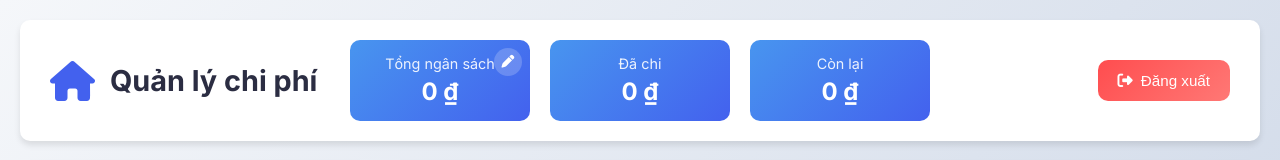
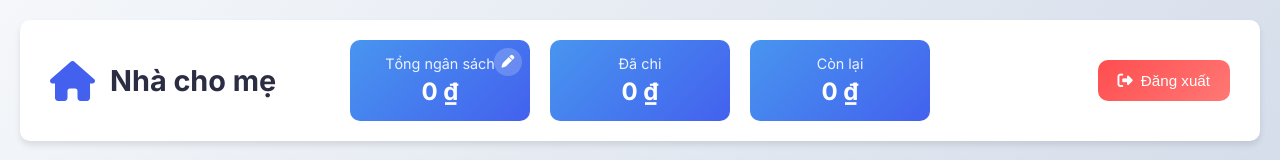
Before and after one commit to lamminhtran/home, a plain HTML site: page frontend/html/dashboard.html in a window 1280 px wide. Shown: the top 160 px of the page. Drawn offline with nearby package versions, Linux system fonts and the light colour scheme; no server answers; sample sign-in values are in the browser's storage.

Commit message:
Update dashboard title

```diff
--- a/frontend/html/dashboard.html
+++ b/frontend/html/dashboard.html
@@ -22,7 +22,7 @@
 
         <div class="logo">
             <i class="fas fa-home"></i>
-            <h1>Quản lý chi phí</h1>
+            <h1>Nhà cho mẹ</h1>
         </div>
 
         <div class="budget-info">
```
